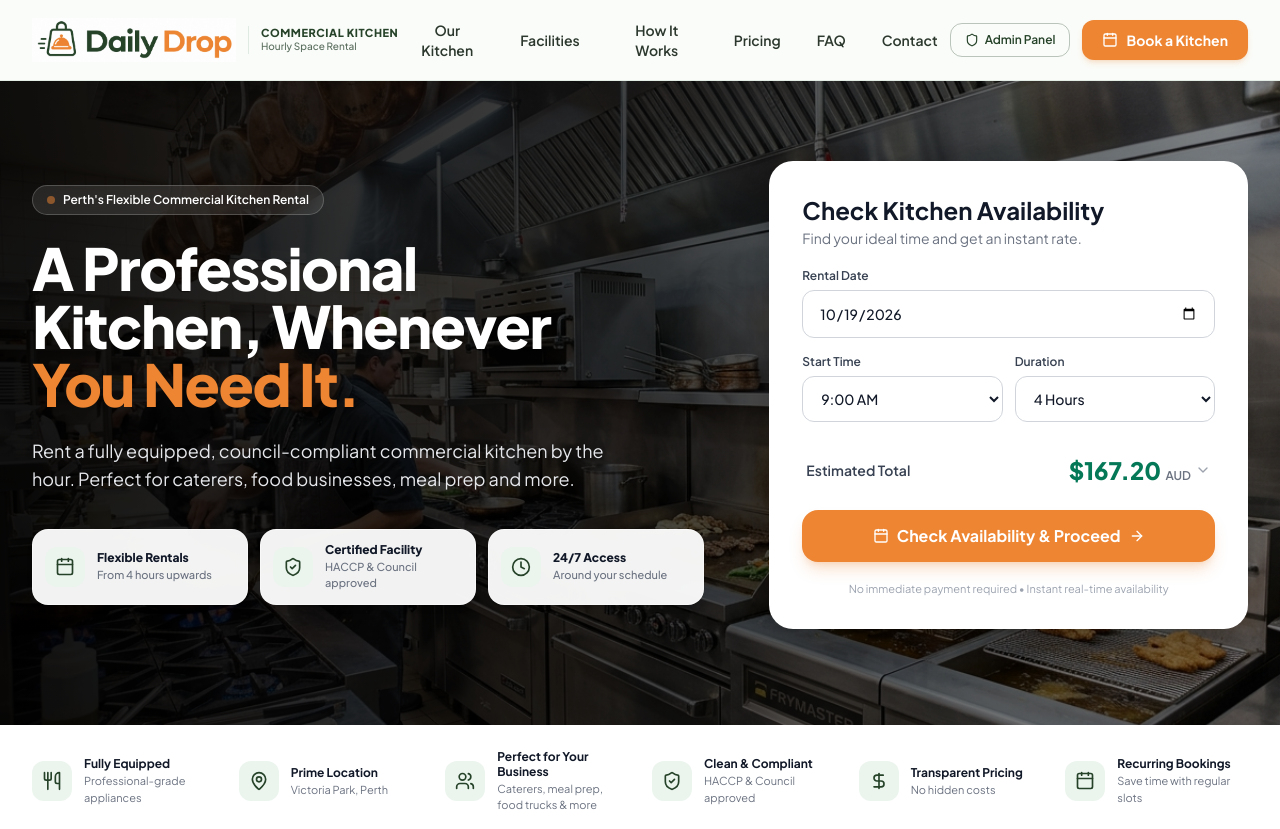
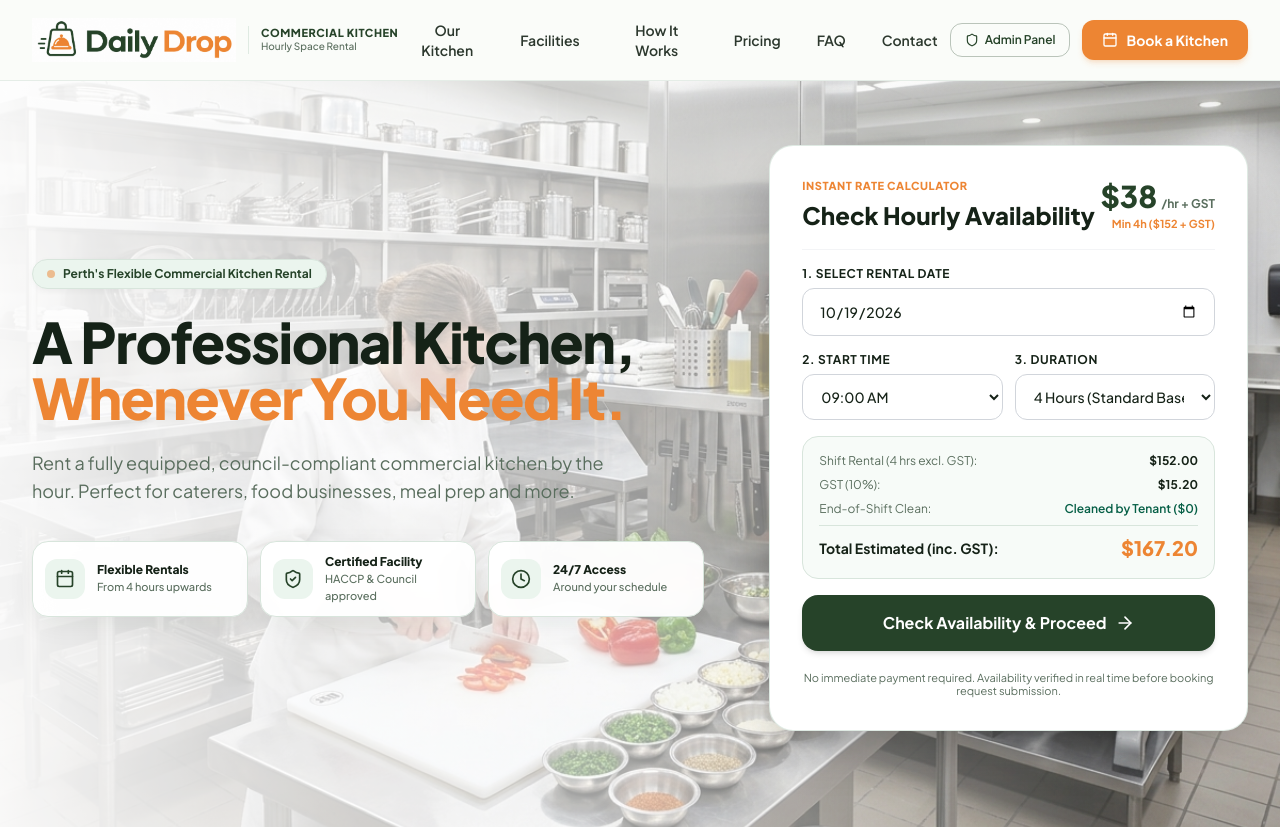
Before and after one commit to Rohit22o9/DD-Kitchen, a React (Vite) app in the folder frontend/: page / in a window 1280 px wide. Shown: the top 829 px of the page. Built offline with nearby package versions, Linux system fonts and the light colour scheme; no server answers.

Commit message:
Restore screenshot 1 rate calculator card and lighten background image for clear visibility

```diff
--- a/frontend/src/components/Hero.tsx
+++ b/frontend/src/components/Hero.tsx
@@ -8,9 +8,7 @@ import {
   Utensils,
   MapPin,
   Users,
-  ChevronDown,
-  ChevronUp,
-  FileCheck
+  Sparkles
 } from 'lucide-react';
 import { KitchenConfig } from '../types';
 import { Images } from '../assets/images';
@@ -30,13 +28,12 @@ export const Hero: React.FC<HeroProps> = ({ config, onQuickBook, onExploreFacili
   const [selectedDate, setSelectedDate] = useState(tomorrowStr);
   const [selectedTime, setSelectedTime] = useState('09:00');
   const [selectedDuration, setSelectedDuration] = useState(4);
-  const [showPriceBreakdown, setShowPriceBreakdown] = useState(false);
 
   // Slideshow background images
   const slides = [
     Images.hero,
+    Images.prepStation,
     Images.cookingRange,
-    Images.prepStation,
     Images.coldStorage,
   ];
 
@@ -73,9 +70,10 @@ export const Hero: React.FC<HeroProps> = ({ config, onQuickBook, onExploreFacili
 
   return (
     <>
-      {/* Main Hero Section matching reference image */}
-      <section id="hero" className="relative pt-12 pb-16 lg:pt-20 lg:pb-24 overflow-hidden bg-brand-dark">
-        {/* Background Slideshow with subtle dark gradient overlay for text readability */}
+      {/* Main Hero Section: Light, High Visibility Background */}
+      <section id="hero" className="relative pt-10 pb-16 lg:pt-16 lg:pb-24 overflow-hidden bg-brand-cream">
+
+        {/* Background Slideshow: Light, vibrant and clearly visible */}
         <div className="absolute inset-0 z-0">
           {slides.map((s, idx) => (
             <div
@@ -87,37 +85,36 @@ export const Hero: React.FC<HeroProps> = ({ config, onQuickBook, onExploreFacili
               <img
                 src={s}
                 alt="Commercial Kitchen"
-                className="w-full h-full object-cover object-center filter brightness-95"
+                className="w-full h-full object-cover object-center filter saturate-105"
               />
             </div>
           ))}
 
-          {/* Subtle cinematic gradient: dark on the left for contrast, open and clear on the right */}
-          <div className="absolute inset-0 bg-gradient-to-r from-black/85 via-black/60 to-black/30 lg:from-black/90 lg:via-black/65 lg:to-black/25" />
-          <div className="absolute inset-0 bg-black/20" />
+          {/* Light translucent wash: keeps text crystal clear on left, full kitchen photo visible across right */}
+          <div className="absolute inset-0 bg-gradient-to-r from-white/95 via-white/70 to-transparent lg:from-white/94 lg:via-white/55 lg:to-black/5" />
+          <div className="absolute inset-0 bg-white/10" />
         </div>
 
         <div className="max-w-7xl mx-auto px-4 sm:px-6 lg:px-8 relative z-10">
           <div className="grid grid-cols-1 lg:grid-cols-12 gap-10 lg:gap-12 items-center">
 
-            {/* Left Column: Headlines & 3 Badges */}
+            {/* Left Column: Headlines & 3 Benefit Badges */}
             <div className="lg:col-span-7 space-y-6">
 
               {/* Pill Badge */}
-              <div className="inline-flex items-center space-x-2 bg-white/10 backdrop-blur-md text-white px-3.5 py-1.5 rounded-full border border-white/20 text-xs font-semibold shadow-xs">
+              <div className="inline-flex items-center space-x-2 bg-brand-mint text-brand-forest px-3.5 py-1.5 rounded-full border border-brand-mint-border text-xs font-bold shadow-soft-sm">
                 <span className="w-2 h-2 rounded-full bg-brand-orange animate-pulse" />
                 <span>Perth's Flexible Commercial Kitchen Rental</span>
               </div>
 
-              {/* Main Headline with Orange Accent */}
-              <h1 className="text-4xl sm:text-5xl lg:text-[58px] font-black text-white tracking-tight leading-[1.12]">
-                A Professional <br className="hidden sm:inline" />
-                Kitchen, Whenever <br />
-                <span className="text-brand-orange">You Need It.</span>
+              {/* Main Headline */}
+              <h1 className="text-4xl sm:text-5xl lg:text-[56px] font-black text-brand-dark tracking-tight leading-[1.12]">
+                A Professional Kitchen, <br />
+                <span className="text-brand-orange">Whenever You Need It.</span>
               </h1>
 
               {/* Subtitle */}
-              <p className="text-base sm:text-lg text-gray-200 max-w-xl font-normal leading-relaxed">
+              <p className="text-base sm:text-lg text-brand-muted max-w-xl font-normal leading-relaxed">
                 Rent a fully equipped, council-compliant commercial kitchen by the hour.
                 Perfect for caterers, food businesses, meal prep and more.
               </p>
@@ -126,35 +123,35 @@ export const Hero: React.FC<HeroProps> = ({ config, onQuickBook, onExploreFacili
               <div className="grid grid-cols-1 sm:grid-cols-3 gap-3 pt-3 max-w-2xl">
 
                 {/* 1. Flexible Rentals */}
-                <div className="flex items-center space-x-3 p-3 rounded-2xl bg-white/95 backdrop-blur-md shadow-md border border-white/40">
+                <div className="flex items-center space-x-3 p-3 rounded-2xl bg-white/95 backdrop-blur-md shadow-soft border border-brand-mint-border">
                   <div className="w-10 h-10 rounded-xl bg-brand-mint text-brand-forest flex items-center justify-center shrink-0">
                     <Calendar className="w-5 h-5 text-brand-forest" />
                   </div>
                   <div>
-                    <h4 className="text-xs font-extrabold text-gray-900 leading-tight">Flexible Rentals</h4>
-                    <p className="text-[11px] text-gray-500 mt-0.5 font-medium">From 4 hours upwards</p>
+                    <h4 className="text-xs font-extrabold text-brand-dark leading-tight">Flexible Rentals</h4>
+                    <p className="text-[11px] text-brand-muted mt-0.5 font-medium">From 4 hours upwards</p>
                   </div>
                 </div>
 
                 {/* 2. Certified Facility */}
-                <div className="flex items-center space-x-3 p-3 rounded-2xl bg-white/95 backdrop-blur-md shadow-md border border-white/40">
+                <div className="flex items-center space-x-3 p-3 rounded-2xl bg-white/95 backdrop-blur-md shadow-soft border border-brand-mint-border">
                   <div className="w-10 h-10 rounded-xl bg-brand-mint text-brand-forest flex items-center justify-center shrink-0">
                     <ShieldCheck className="w-5 h-5 text-brand-forest" />
                   </div>
                   <div>
-                    <h4 className="text-xs font-extrabold text-gray-900 leading-tight">Certified Facility</h4>
-                    <p className="text-[11px] text-gray-500 mt-0.5 font-medium">HACCP & Council approved</p>
+                    <h4 className="text-xs font-extrabold text-brand-dark leading-tight">Certified Facility</h4>
+                    <p className="text-[11px] text-brand-muted mt-0.5 font-medium">HACCP & Council approved</p>
                   </div>
                 </div>
 
                 {/* 3. 24/7 Access */}
-                <div className="flex items-center space-x-3 p-3 rounded-2xl bg-white/95 backdrop-blur-md shadow-md border border-white/40">
+                <div className="flex items-center space-x-3 p-3 rounded-2xl bg-white/95 backdrop-blur-md shadow-soft border border-brand-mint-border">
                   <div className="w-10 h-10 rounded-xl bg-brand-mint text-brand-forest flex items-center justify-center shrink-0">
                     <Clock className="w-5 h-5 text-brand-forest" />
                   </div>
                   <div>
-                    <h4 className="text-xs font-extrabold text-gray-900 leading-tight">24/7 Access</h4>
-                    <p className="text-[11px] text-gray-500 mt-0.5 font-medium">Around your schedule</p>
+                    <h4 className="text-xs font-extrabold text-brand-dark leading-tight">24/7 Access</h4>
+                    <p className="text-[11px] text-brand-muted mt-0.5 font-medium">Around your schedule</p>
                   </div>
                 </div>
 
@@ -162,22 +159,38 @@ export const Hero: React.FC<HeroProps> = ({ config, onQuickBook, onExploreFacili
 
             </div>
 
-            {/* Right Column: Reference Card (Check Kitchen Availability) */}
+            {/* Right Column: Exact Card matching User's Screenshot */}
             <div className="lg:col-span-5">
-              <div className="bg-white rounded-3xl shadow-2xl p-7 sm:p-8 border border-white/40">
+              <div className="bg-white rounded-3xl shadow-2xl p-7 sm:p-8 border border-brand-mint-border/80">
 
-                {/* Header */}
-                <div className="mb-5">
-                  <h3 className="text-xl sm:text-2xl font-bold text-gray-900">Check Kitchen Availability</h3>
-                  <p className="text-xs sm:text-sm text-gray-500 mt-0.5">Find your ideal time and get an instant rate.</p>
+                {/* Header matching Screenshot 1 */}
+                <div className="flex items-start justify-between pb-4 border-b border-gray-100">
+                  <div>
+                    <span className="text-[11px] font-black text-brand-orange uppercase tracking-wider block mb-1">
+                      INSTANT RATE CALCULATOR
+                    </span>
+                    <h3 className="text-2xl font-black text-brand-dark">
+                      Check Hourly Availability
+                    </h3>
+                  </div>
+
+                  <div className="text-right">
+                    <div className="flex items-baseline space-x-1 justify-end">
+                      <span className="text-3xl font-black text-brand-forest">$38</span>
+                      <span className="text-xs font-bold text-brand-muted">/hr + GST</span>
+                    </div>
+                    <span className="text-[11px] text-brand-orange font-bold block mt-0.5">
+                      Min 4h ($152 + GST)
+                    </span>
+                  </div>
                 </div>
 
-                <form onSubmit={handleQuickSubmit} className="space-y-4">
+                <form onSubmit={handleQuickSubmit} className="space-y-4 pt-4">
 
-                  {/* Rental Date */}
+                  {/* 1. SELECT RENTAL DATE */}
                   <div>
-                    <label className="block text-xs font-semibold text-gray-700 mb-1.5">
-                      Rental Date
+                    <label className="block text-xs font-bold text-brand-dark uppercase tracking-wider mb-1.5">
+                      1. SELECT RENTAL DATE
                     </label>
                     <div className="relative">
                       <input
@@ -186,107 +199,95 @@ export const Hero: React.FC<HeroProps> = ({ config, onQuickBook, onExploreFacili
                         value={selectedDate}
                         onChange={(e) => setSelectedDate(e.target.value)}
                         required
-                        className="w-full px-4 py-3 rounded-xl border border-gray-300 bg-white text-gray-900 font-medium text-sm focus:outline-none focus:ring-2 focus:ring-brand-forest focus:border-brand-forest transition-all"
+                        className="w-full px-4 py-3 rounded-xl border border-gray-300 bg-white text-brand-dark font-medium text-sm focus:outline-none focus:ring-2 focus:ring-brand-forest focus:border-brand-forest transition-all"
                       />
                     </div>
                   </div>
 
-                  {/* Start Time & Duration */}
+                  {/* 2. START TIME & 3. DURATION */}
                   <div className="grid grid-cols-2 gap-3">
                     <div>
-                      <label className="block text-xs font-semibold text-gray-700 mb-1.5">
-                        Start Time
+                      <label className="block text-xs font-bold text-brand-dark uppercase tracking-wider mb-1.5">
+                        2. START TIME
                       </label>
                       <select
                         value={selectedTime}
                         onChange={(e) => setSelectedTime(e.target.value)}
-                        className="w-full px-3.5 py-3 rounded-xl border border-gray-300 bg-white text-gray-900 font-medium text-xs sm:text-sm focus:outline-none focus:ring-2 focus:ring-brand-forest focus:border-brand-forest transition-all cursor-pointer"
+                        className="w-full px-3.5 py-3 rounded-xl border border-gray-300 bg-white text-brand-dark font-medium text-xs sm:text-sm focus:outline-none focus:ring-2 focus:ring-brand-forest focus:border-brand-forest transition-all cursor-pointer"
                       >
-                        <option value="06:00">6:00 AM</option>
-                        <option value="07:00">7:00 AM</option>
-                        <option value="08:00">8:00 AM</option>
-                        <option value="09:00">9:00 AM</option>
+                        <option value="00:00">12:00 AM (Midnight)</option>
+                        <option value="02:00">02:00 AM (Overnight)</option>
+                        <option value="04:00">04:00 AM (Early Baker)</option>
+                        <option value="06:00">06:00 AM (Morning Bake)</option>
+                        <option value="07:00">07:00 AM</option>
+                        <option value="08:00">08:00 AM (Morning Shift)</option>
+                        <option value="09:00">09:00 AM</option>
                         <option value="10:00">10:00 AM</option>
-                        <option value="11:00">11:00 AM</option>
-                        <option value="12:00">12:00 PM</option>
-                        <option value="13:00">1:00 PM</option>
-                        <option value="14:00">2:00 PM</option>
-                        <option value="16:00">4:00 PM</option>
-                        <option value="18:00">6:00 PM</option>
-                        <option value="20:00">8:00 PM</option>
-                        <option value="22:00">10:00 PM</option>
+                        <option value="12:00">12:00 PM (Noon Prep)</option>
+                        <option value="14:00">02:00 PM (Afternoon)</option>
+                        <option value="16:00">04:00 PM (Evening Prep)</option>
+                        <option value="18:00">06:00 PM (Dinner Service)</option>
+                        <option value="20:00">08:00 PM (Night Shift)</option>
+                        <option value="22:00">10:00 PM (Late Shift)</option>
                       </select>
                     </div>
 
                     <div>
-                      <label className="block text-xs font-semibold text-gray-700 mb-1.5">
-                        Duration
+                      <label className="block text-xs font-bold text-brand-dark uppercase tracking-wider mb-1.5">
+                        3. DURATION
                       </label>
                       <select
                         value={selectedDuration}
                         onChange={(e) => setSelectedDuration(Number(e.target.value))}
-                        className="w-full px-3.5 py-3 rounded-xl border border-gray-300 bg-white text-gray-900 font-medium text-xs sm:text-sm focus:outline-none focus:ring-2 focus:ring-brand-forest focus:border-brand-forest transition-all cursor-pointer"
+                        className="w-full px-3.5 py-3 rounded-xl border border-gray-300 bg-white text-brand-dark font-medium text-xs sm:text-sm focus:outline-none focus:ring-2 focus:ring-brand-forest focus:border-brand-forest transition-all cursor-pointer"
                       >
-                        <option value={2}>2 Hours</option>
-                        <option value={4}>4 Hours</option>
-                        <option value={6}>6 Hours</option>
-                        <option value={8}>8 Hours</option>
-                        <option value={10}>10 Hours</option>
-                        <option value={12}>12 Hours</option>
-                        <option value={24}>24 Hours</option>
+                        <option value={2}>2 Hours (Test Shift — $100)</option>
+                        <option value={4}>4 Hours (Standard Base — $152)</option>
+                        <option value={6}>6 Hours (Extended Prep — $204)</option>
+                        <option value={8}>8 Hours (Full Shift — $256)</option>
+                        <option value={10}>10 Hours ($310)</option>
+                        <option value={12}>12 Hours (Commercial Run — $360)</option>
+                        <option value={24}>24 Hours (Full-Day Access — $696)</option>
                       </select>
                     </div>
                   </div>
 
-                  {/* Estimated Total Row with Accordion Details */}
-                  <div className="pt-2">
-                    <div
-                      onClick={() => setShowPriceBreakdown(!showPriceBreakdown)}
-                      className="flex items-center justify-between py-2 px-1 text-sm cursor-pointer select-none"
-                    >
-                      <span className="font-semibold text-gray-700">Estimated Total</span>
-                      <div className="flex items-center space-x-1">
-                        <span className="text-xl sm:text-2xl font-black text-emerald-700">
-                          ${estimatedTotal.toFixed(2)} <span className="text-xs font-semibold text-gray-500">AUD</span>
-                        </span>
-                        {showPriceBreakdown ? (
-                          <ChevronUp className="w-4 h-4 text-gray-400" />
-                        ) : (
-                          <ChevronDown className="w-4 h-4 text-gray-400" />
-                        )}
-                      </div>
+                  {/* Pricing Breakdown Box (Soft Mint Tint matching Screenshot 1) */}
+                  <div className="p-4 rounded-2xl bg-brand-mint/40 border border-brand-mint-border space-y-2 text-xs">
+                    <div className="flex justify-between text-brand-muted">
+                      <span>Shift Rental ({selectedDuration} hrs excl. GST):</span>
+                      <span className="font-bold text-brand-dark">${estimatedSubtotal.toFixed(2)}</span>
                     </div>
 
-                    {showPriceBreakdown && (
-                      <div className="p-3 bg-gray-50 rounded-xl space-y-1.5 text-xs text-gray-600 mt-1 animate-in fade-in duration-150">
-                        <div className="flex justify-between">
-                          <span>Shift Rate ({selectedDuration} hrs excl. GST):</span>
-                          <span className="font-semibold text-gray-900">${estimatedSubtotal.toFixed(2)}</span>
-                        </div>
-                        <div className="flex justify-between">
-                          <span>GST (10%):</span>
-                          <span className="font-semibold text-gray-900">${estimatedGst.toFixed(2)}</span>
-                        </div>
-                        <div className="flex justify-between text-emerald-700 font-medium">
-                          <span>Clean-down:</span>
-                          <span>Cleaned by Tenant ($0)</span>
-                        </div>
-                      </div>
-                    )}
+                    <div className="flex justify-between text-brand-muted">
+                      <span>GST (10%):</span>
+                      <span className="font-bold text-brand-dark">${estimatedGst.toFixed(2)}</span>
+                    </div>
+
+                    <div className="flex justify-between text-brand-muted">
+                      <span>End-of-Shift Clean:</span>
+                      <span className="font-semibold text-emerald-800">Cleaned by Tenant ($0)</span>
+                    </div>
+
+                    <div className="pt-2 border-t border-brand-mint-border flex justify-between items-center text-sm font-bold text-brand-dark">
+                      <span className="font-bold text-brand-dark">Total Estimated (inc. GST):</span>
+                      <span className="text-xl font-black text-brand-orange">
+                        ${estimatedTotal.toFixed(2)}
+                      </span>
+                    </div>
                   </div>
 
-                  {/* Primary Orange Submit Button */}
+                  {/* Dark Forest Green Submit Button matching Screenshot 1 */}
                   <button
                     type="submit"
-                    className="w-full bg-brand-orange hover:bg-brand-orange-hover text-white py-3.5 px-6 rounded-2xl font-bold text-sm sm:text-base shadow-lg shadow-brand-orange/25 hover:shadow-glow-orange transition-all duration-200 flex items-center justify-center space-x-2 transform hover:-translate-y-0.5 active:translate-y-0 cursor-pointer"
+                    className="w-full bg-brand-forest hover:bg-brand-forest-light text-white py-4 px-6 rounded-2xl font-bold text-base shadow-md transition-all duration-200 flex items-center justify-center space-x-2 transform hover:-translate-y-0.5 active:translate-y-0 cursor-pointer"
                   >
-                    <Calendar className="w-4 h-4" />
                     <span>Check Availability & Proceed</span>
-                    <ArrowRight className="w-4 h-4 ml-1" />
+                    <ArrowRight className="w-5 h-5" />
                   </button>
 
-                  <p className="text-[11px] text-center text-gray-400 leading-tight pt-1">
-                    No immediate payment required • Instant real-time availability
+                  <p className="text-[11px] text-center text-brand-muted leading-tight pt-1">
+                    No immediate payment required. Availability verified in real time before booking request submission.
                   </p>
                 </form>
               </div>
```
